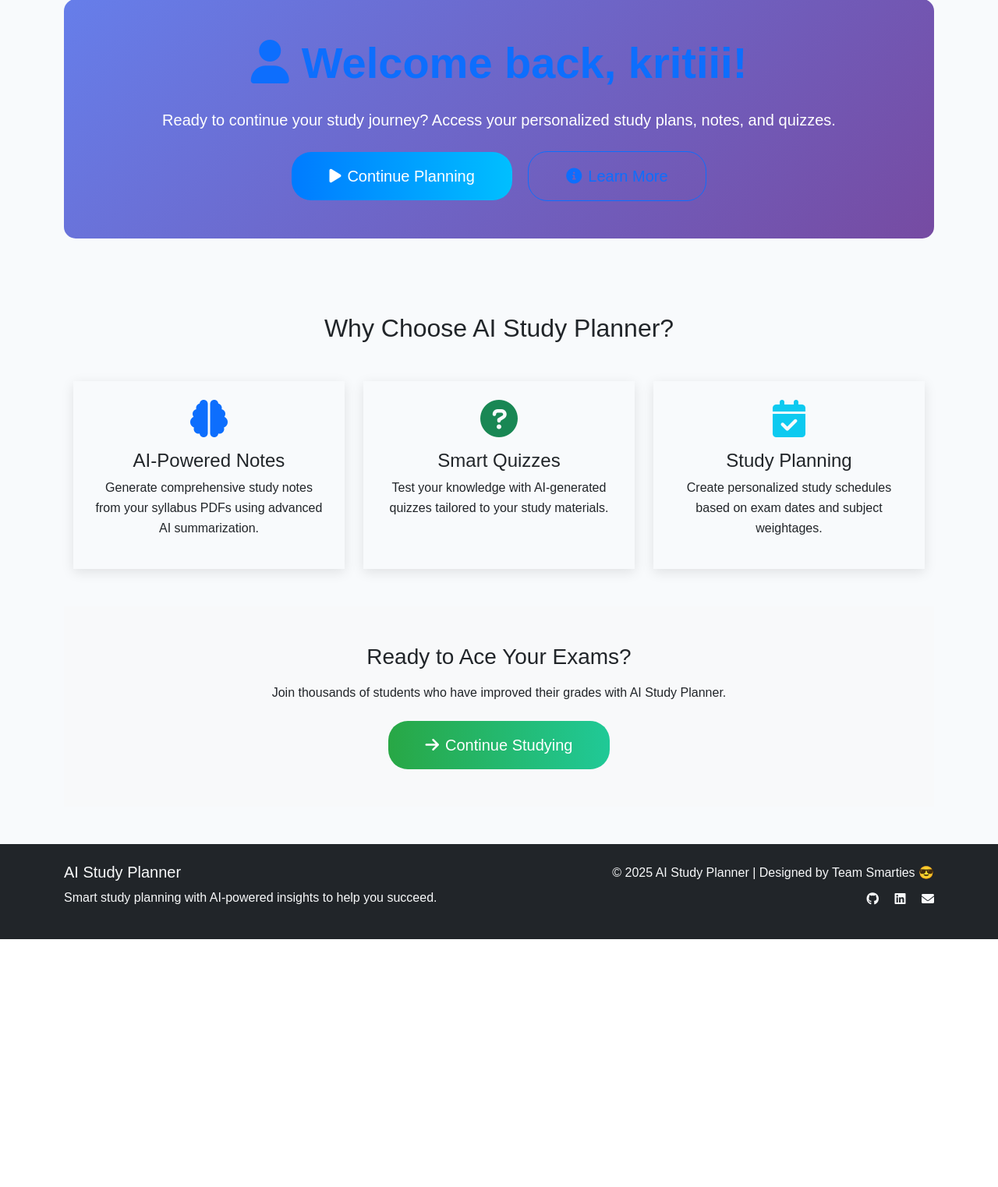
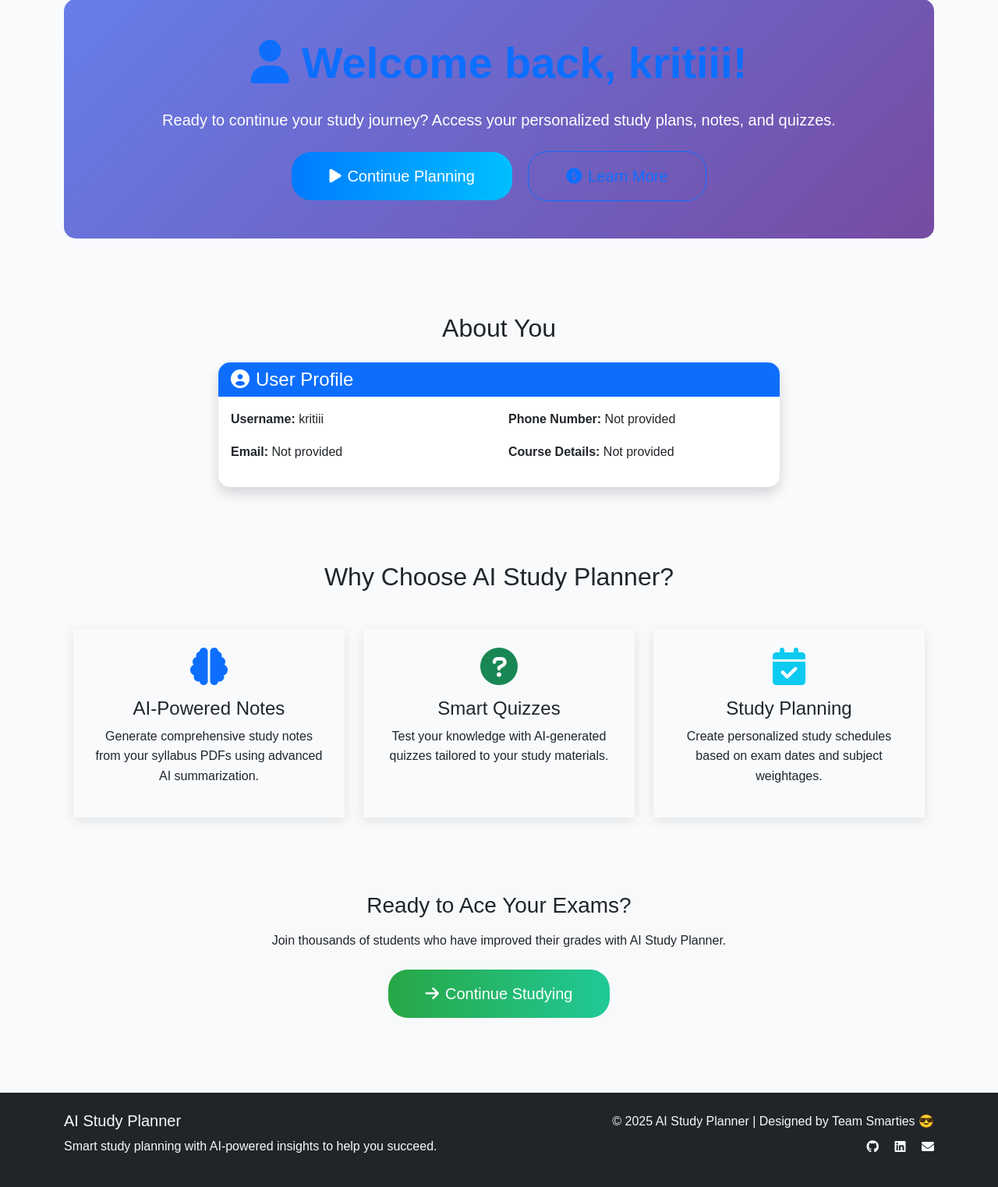
Before and after one commit to Kritikakumrawat/AI-Study-Planner, a Django app: page / in a window 1280 px wide. Shown: the part 83-1606 px from the top of the page at 78% size. Before the commit the page ends 1288 px from the top, so only its background shows below. Run offline with Django 5.2, Linux system fonts and the light colour scheme; a user stored in the database is signed in.

Commit message:
Add course_details to UserProfile and About section on home page

```diff
--- a/planner/models.py
+++ b/planner/models.py
@@ -5,6 +5,7 @@ class UserProfile(models.Model):
     user = models.OneToOneField(User, on_delete=models.CASCADE)
     phone_number = models.CharField(max_length=15, blank=True, null=True)
     email = models.EmailField(blank=True, null=True)
+    course_details = models.CharField(max_length=100, blank=True, null=True)
 
     def __str__(self):
         return f"{self.user.username}'s profile"
--- a/planner/templates/planner/home.html
+++ b/planner/templates/planner/home.html
@@ -31,6 +31,34 @@
     </a>
   </div>
 </div>
+
+<!-- About Section for Authenticated Users -->
+<section class="about-section py-5">
+  <div class="container">
+    <h2 class="text-center mb-4">About You</h2>
+    <div class="row justify-content-center">
+      <div class="col-md-8">
+        <div class="card shadow">
+          <div class="card-header bg-primary text-white">
+            <h4 class="mb-0"><i class="fas fa-user-circle me-2"></i>User Profile</h4>
+          </div>
+          <div class="card-body">
+            <div class="row">
+              <div class="col-md-6">
+                <p><strong>Username:</strong> {{ user.username }}</p>
+                <p><strong>Email:</strong> {{ user.userprofile.email|default:"Not provided" }}</p>
+              </div>
+              <div class="col-md-6">
+                <p><strong>Phone Number:</strong> {{ user.userprofile.phone_number|default:"Not provided" }}</p>
+                <p><strong>Course Details:</strong> {{ user.userprofile.course_details|default:"Not provided" }}</p>
+              </div>
+            </div>
+          </div>
+        </div>
+      </div>
+    </div>
+  </div>
+</section>
 {% endif %}
 
 <section id="features" class="features-section py-5">
--- a/planner/templates/planner/signup.html
+++ b/planner/templates/planner/signup.html
@@ -39,6 +39,10 @@
             <label for="phone_number" class="form-label">Phone Number (Optional)</label>
             <input type="tel" class="form-control" id="phone_number" name="phone_number" placeholder="Enter your phone number">
           </div>
+          <div class="mb-3">
+            <label for="course_details" class="form-label">Course Details (Optional)</label>
+            <input type="text" class="form-control" id="course_details" name="course_details" placeholder="Enter your course details">
+          </div>
           <button type="submit" class="btn btn-primary w-100">
             <i class="fas fa-user-plus me-2"></i>Signup
           </button>
--- a/planner/views.py
+++ b/planner/views.py
@@ -196,7 +196,8 @@ def signup_view(request):
             UserProfile.objects.create(
                 user=user,
                 phone_number=request.POST.get('phone_number'),
-                email=request.POST.get('email')
+                email=request.POST.get('email'),
+                course_details=request.POST.get('course_details')
             )
             login(request, user)
             messages.success(request, 'Account created successfully!')
```
Also changed, not shown: TODO.md (+8 -0 lines), db.sqlite3, planner/migrations/0003_userprofile_course_details.py (added).
